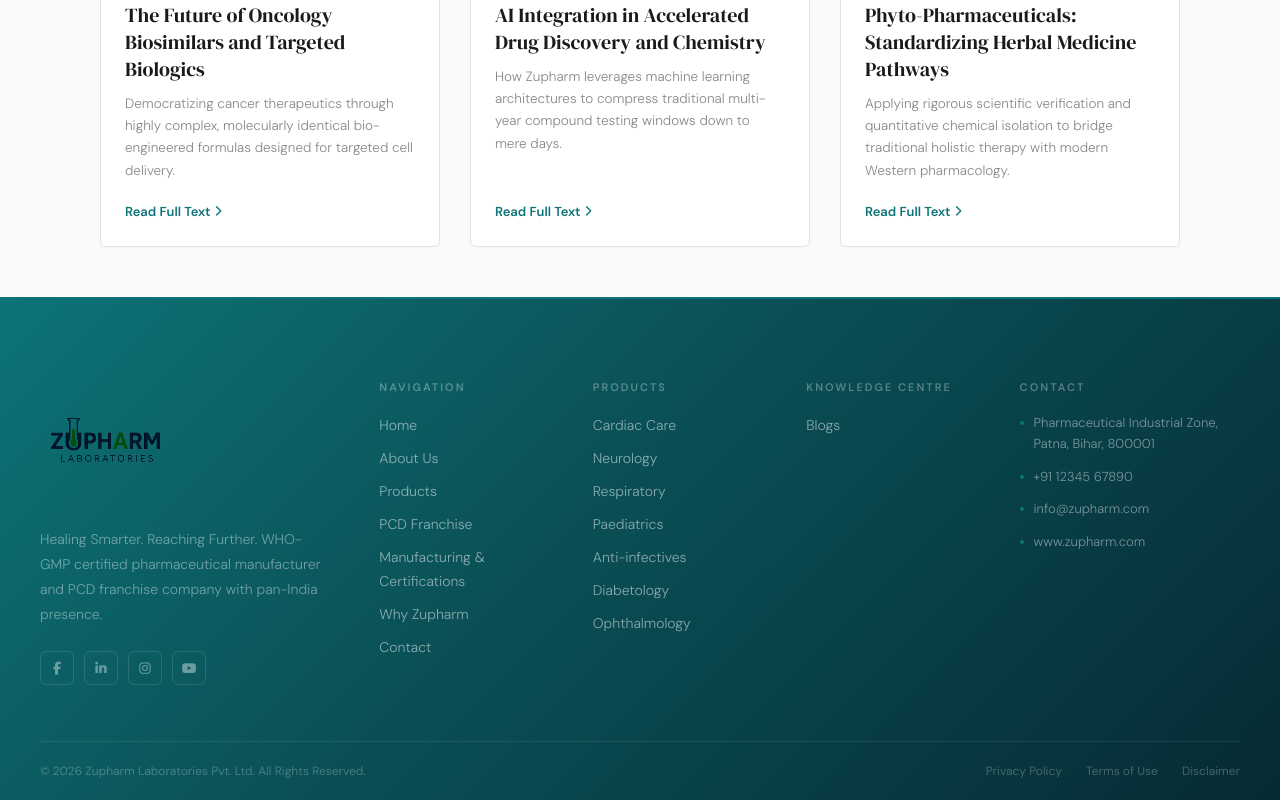
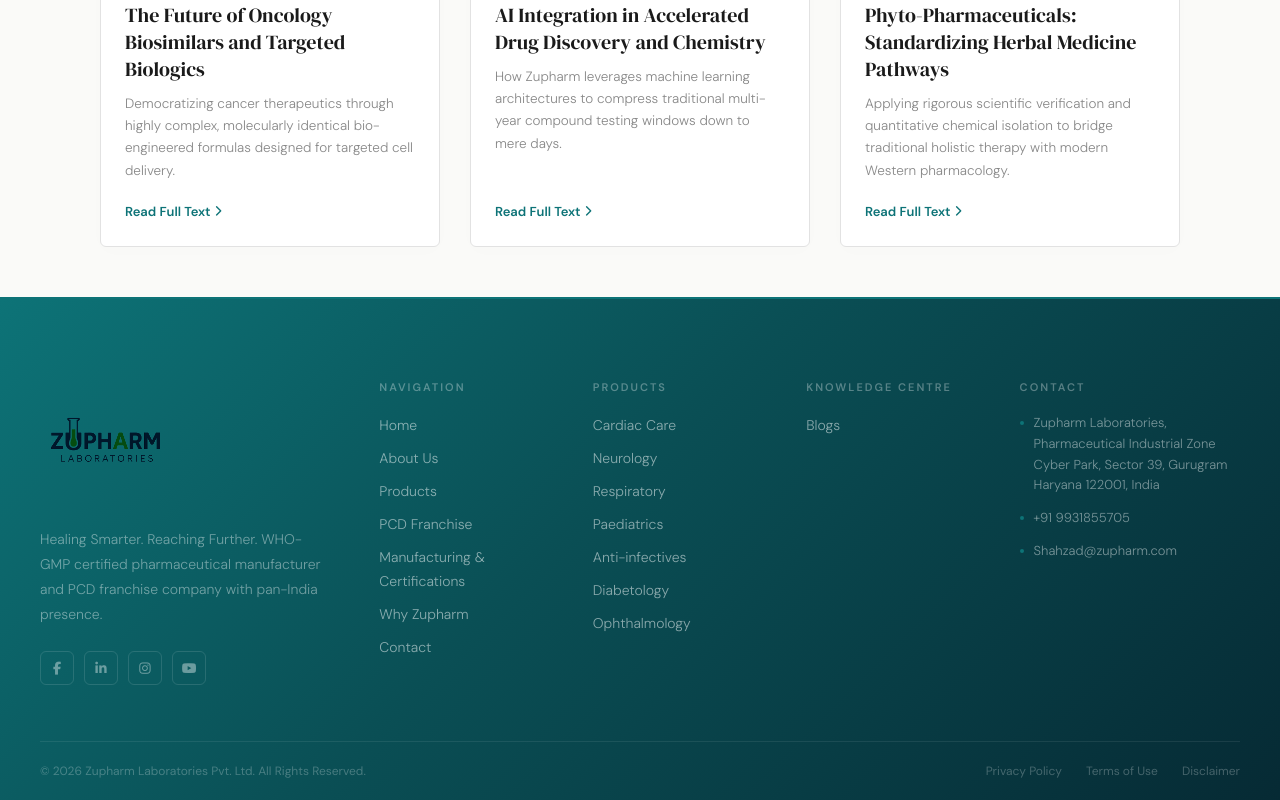
Before and after one commit to ITWala2025/SPRINT_Pharma, a React (Vite) app: page /blogs in a window 1280 px wide. Shown: the part 1435-2235 px from the top of the page. Built offline with nearby package versions, Linux system fonts and the light colour scheme.

Commit message:
Updated footer contact information and address details

```diff
--- a/src/components/layout/Footer.jsx
+++ b/src/components/layout/Footer.jsx
@@ -81,21 +81,18 @@
           <div className="f-contact-item">
             <div className="dot" />
             <span>
-              Pharmaceutical Industrial Zone,<br />
-              Patna, Bihar, 800001
+              Zupharm Laboratories, Pharmaceutical Industrial Zone<br />
+              Cyber Park, Sector 39, Gurugram<br />
+              Haryana 122001, India
             </span>
           </div>
           <div className="f-contact-item">
             <div className="dot" />
-            <span>+91 12345 67890</span>
+            <span>+91 9931855705</span>
           </div>
           <div className="f-contact-item">
             <div className="dot" />
-            <span>info@zupharm.com</span>
-          </div>
-          <div className="f-contact-item">
-            <div className="dot" />
-            <span>www.zupharm.com</span>
+            <span>Shahzad@zupharm.com</span>
           </div>
         </div>
 
```
